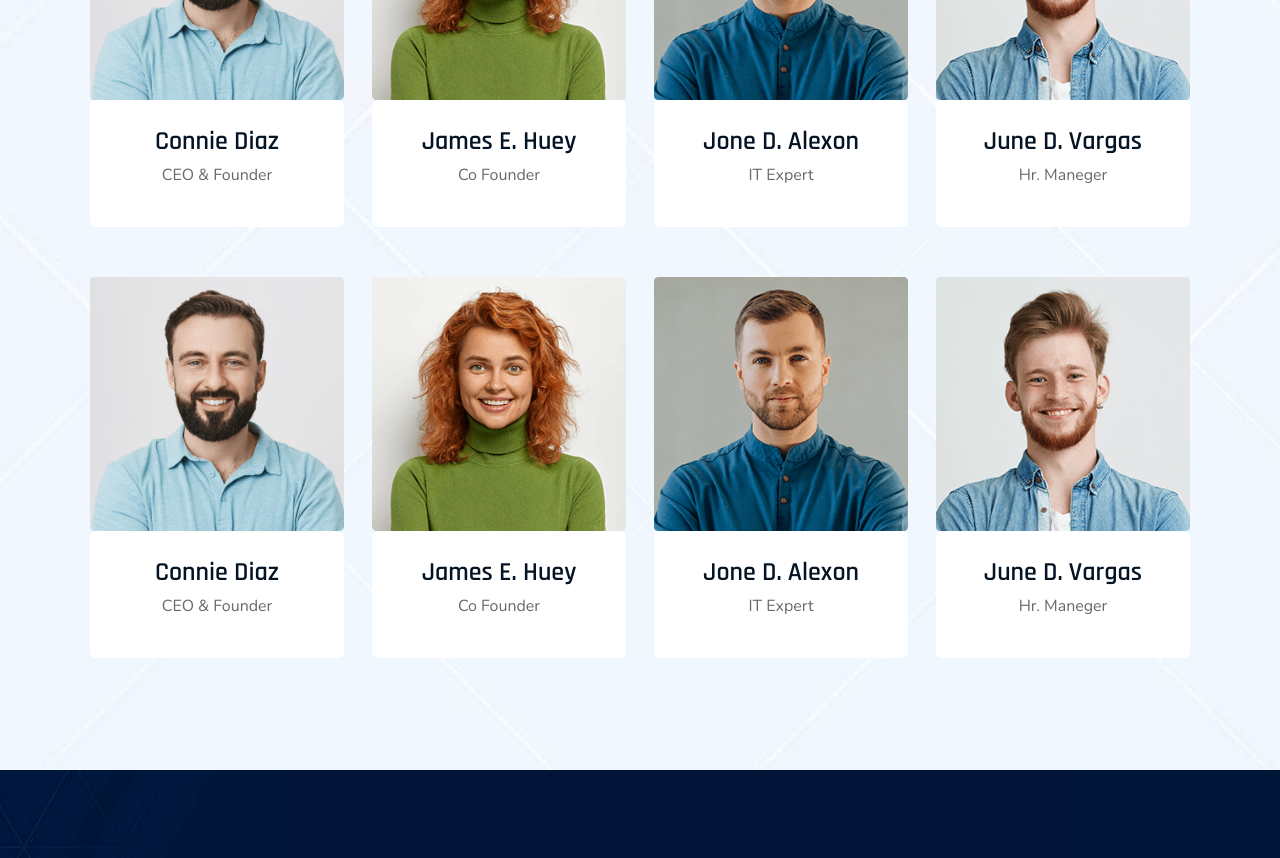
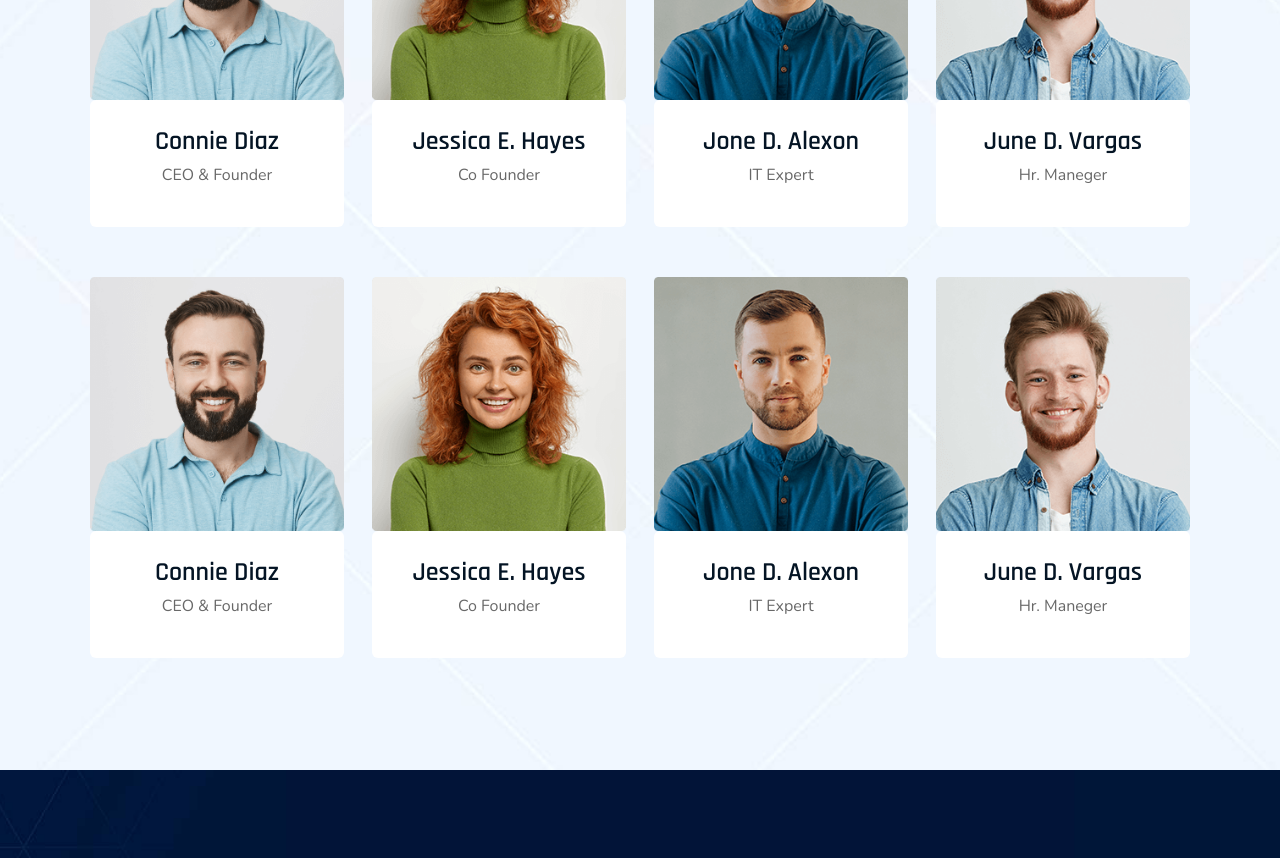
Before and after one commit to Tears822/Stratumer.co, a React (Vite) app: page /team_inner in a window 1280 px wide. Shown: the part 980-1838 px from the top of the page. Built offline with nearby package versions, Linux system fonts and the light colour scheme.

Commit message:
updated version

```diff
--- a/src/Component1/TeamMember/TeamMember.jsx
+++ b/src/Component1/TeamMember/TeamMember.jsx
@@ -16,7 +16,7 @@ const teamData = [
   {
     id: 2,
     teamThumb: teamThumb2,
-    teamTitle: "James E. Huey",
+    teamTitle: "Jessica E. Hayes",
     teamDesc: "Co Founder",
   },
   {
--- a/src/Pages/InnerPage/TeamInner/TeamInner.jsx
+++ b/src/Pages/InnerPage/TeamInner/TeamInner.jsx
@@ -18,7 +18,7 @@ const teamData = [
   {
     id: 2,
     teamThumb: teamThumb2,
-    teamTitle: "James E. Huey",
+    teamTitle: "Jessica E. Hayes",
     teamDesc: "Co Founder",
   },
   {
@@ -42,7 +42,7 @@ const teamData = [
   {
     id: 6,
     teamThumb: teamThumb2,
-    teamTitle: "James E. Huey",
+    teamTitle: "Jessica E. Hayes",
     teamDesc: "Co Founder",
   },
   {
```
